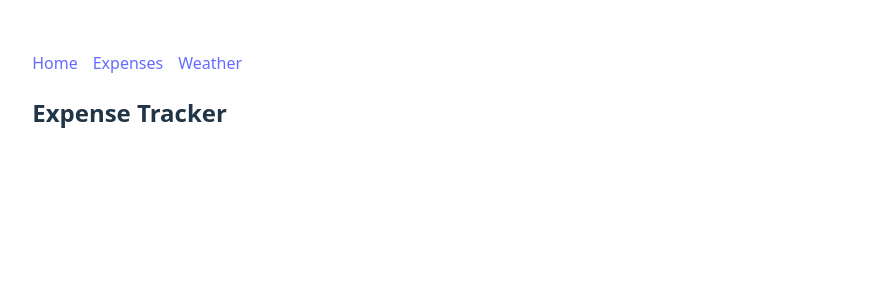
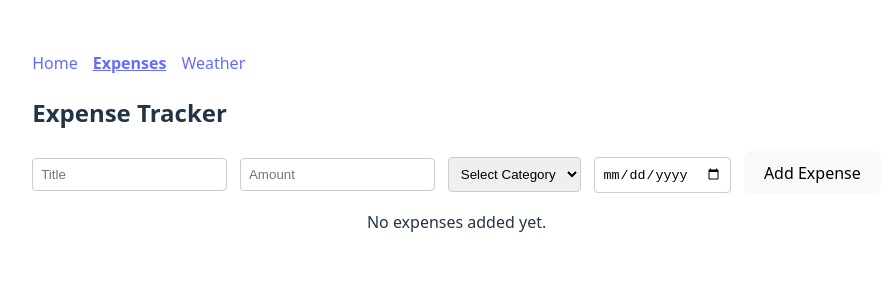
Before and after one commit to PasangDimdung/react-assignment, a React app: page /expenses in a window 1280 px wide. Shown: the top 300 px of the page, without its empty margins (19-910 px from the left). Built offline with nearby package versions, Linux system fonts and the light colour scheme; the HTML template or start-up script is replaced by a standard one.

Commit message:
added expense form and list

```diff
--- /dev/null
+++ b/src/features/expenses/ExpenseForm.tsx
@@ -0,0 +1,70 @@
+import { useState } from "react";
+
+const ExpenseForm = ({ onAddExpense }: any) => {
+
+  const [form, setForm] = useState({
+    title: "",
+    amount: "",
+    category: "",
+    date: "",
+  });
+
+   const handleSubmit = (e: React.FormEvent) => {
+    debugger;
+    e.preventDefault();
+    if (!form.title) {
+      alert("Title is required.");
+      return;
+    }
+    if (!form.amount) {
+      alert("Amount is required.");
+      return;
+    }
+
+    if (!form.category) {
+      alert("Category is required.");
+      return;
+    }
+
+    if (!form.date) {
+      alert("Date is required.");
+      return;
+    }
+
+    onAddExpense({
+      id: crypto.randomUUID(),
+      title: form.title,
+      amount: Number(form.amount),
+      category: form.category,
+      date: form.date,
+    });
+
+     // Reset form
+    setForm({ title: "", amount: "", category: "", date: "" });
+  }
+
+  const handleChange = (e: React.ChangeEvent<HTMLInputElement | HTMLSelectElement>) => {
+    setForm({ ...form, [e.target.name]: e.target.value });
+  };
+
+  return (
+    <>
+      <form className="expense-form" onSubmit={handleSubmit}>
+        <input name="title" placeholder="Title" value={form.title} onChange={handleChange} />
+        <input name="amount" type="number" placeholder="Amount" value={form.amount} onChange={handleChange} />
+
+        <select name="category" value={form.category} onChange={handleChange}>
+          <option value="">Select Category</option>
+          <option value="Food">Food</option>
+          <option value="Travel">Travel</option>
+          <option value="Shopping">Shopping</option>
+        </select>
+
+        <input  name="date" type="date" value={form.date} onChange={handleChange}/>
+        <button type="submit">Add Expense</button>
+      </form>
+    </>
+  );
+};
+
+export default ExpenseForm;
--- /dev/null
+++ b/src/features/expenses/ExpenseList.tsx
@@ -0,0 +1,33 @@
+const ExpenseList: any = ({ expenses } : any) => {
+  if (expenses.length === 0) {
+    return <p style={{ textAlign: "center" }}>No expenses added yet.</p>;
+  }
+
+  return (
+    <div className="expense-list">
+      <h2>Expenses</h2>
+      <table className="expense-table">
+        <thead>
+          <tr>
+            <th>Title</th>
+            <th>Amount</th>
+            <th>Category</th>
+            <th>Date</th>
+          </tr>
+        </thead>
+        <tbody>
+          {expenses.map((expense: any) => (
+            <tr key={expense.id}>
+              <td>{expense.title}</td>
+              <td>Rs. {expense.amount.toFixed(2)}</td>
+              <td>{expense.category}</td>
+              <td>{new Date(expense.date).toLocaleDateString()}</td>
+            </tr>
+          ))}
+        </tbody>
+      </table>
+    </div>
+  );
+};
+
+export default ExpenseList;
--- a/src/index.css
+++ b/src/index.css
@@ -67,8 +67,50 @@ button:focus-visible {
   }
 }
 
-
+/* nav bar style */
 .navbar {
   display: flex;
-  gap: 15px;   /* increase/decrease as needed */
+  gap: 15px;
 }
+
+.navbar a.active {
+  font-weight: bold;
+  text-decoration: underline;
+}
+
+/* expense form style */
+.expense-form input,
+.expense-form select {
+  padding: 0.5rem;
+  border: 1px solid #ccc;
+  border-radius: 4px;
+  margin-right: 0.8rem;
+}
+
+/* expense table style */
+.expense-table {
+  width: 100%;
+  max-width: 600px;
+  border-collapse: collapse;
+  font-family: Arial, sans-serif;
+}
+
+.expense-table th,
+.expense-table td {
+  padding: 0.5rem 1rem;
+  border: 1px solid #ccc;
+  text-align: left;
+}
+
+.expense-table th {
+  background-color: #f0f0f0;
+  font-weight: bold;
+}
+
+.expense-table tr:nth-child(even) {
+  background-color: #f9f9f9;
+}
+
+.expense-table tr:hover {
+  background-color: #eaeaea;
+}
--- a/src/pages/Expenses.tsx
+++ b/src/pages/Expenses.tsx
@@ -1,7 +1,29 @@
+import { useState } from "react";
+import ExpenseForm from "../features/expenses/ExpenseForm";
+import ExpenseList from "../features/expenses/ExpenseList";
+
+interface Expense {
+  id: number;
+  title: string;
+  amount: number;
+  date: string;
+  category: string;
+}
+
 const Expenses = () => {
+
+  const [expenses, setExpenses] = useState<Expense[]>([]);
+
+  const handleAddExpense = (expense: Expense) => {
+    debugger;
+    setExpenses((prev) => [...prev, expense]);
+  };
+
   return (
     <section>
       <h2>Expense Tracker</h2>
+      <ExpenseForm onAddExpense={handleAddExpense}/>
+      <ExpenseList expenses={expenses}/>
     </section>
   );
 };
```
